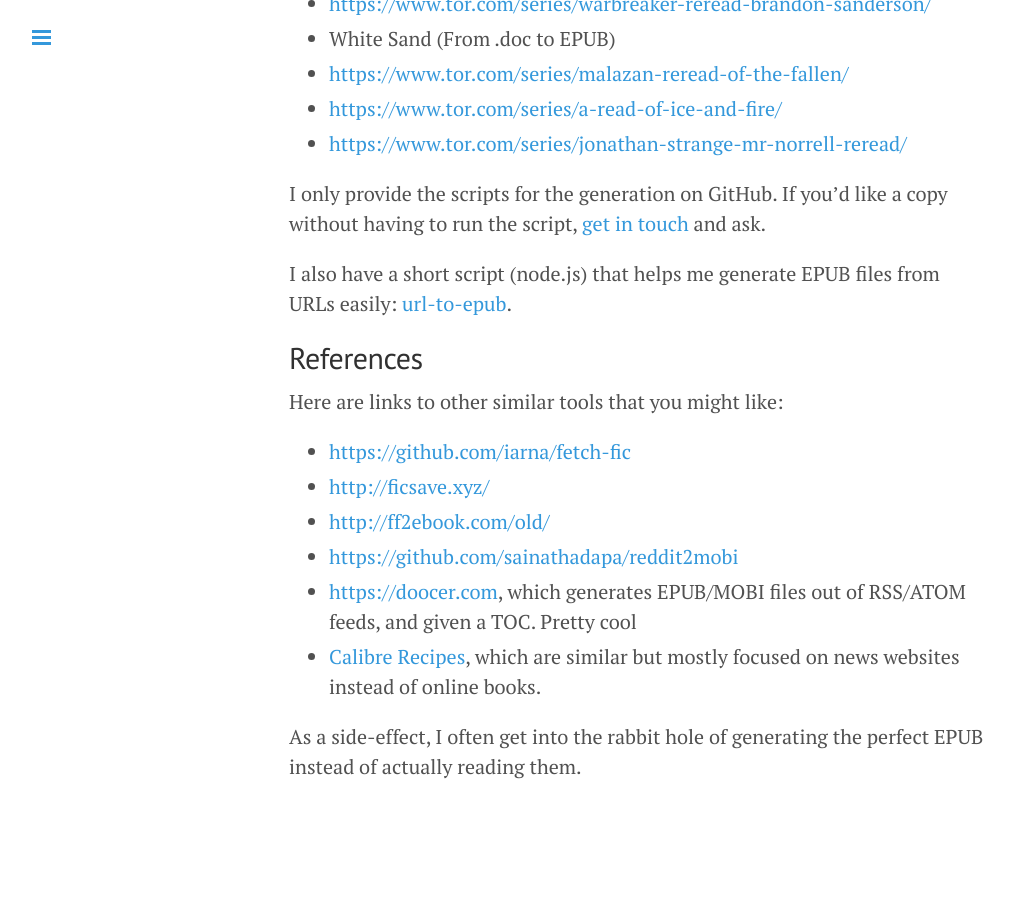
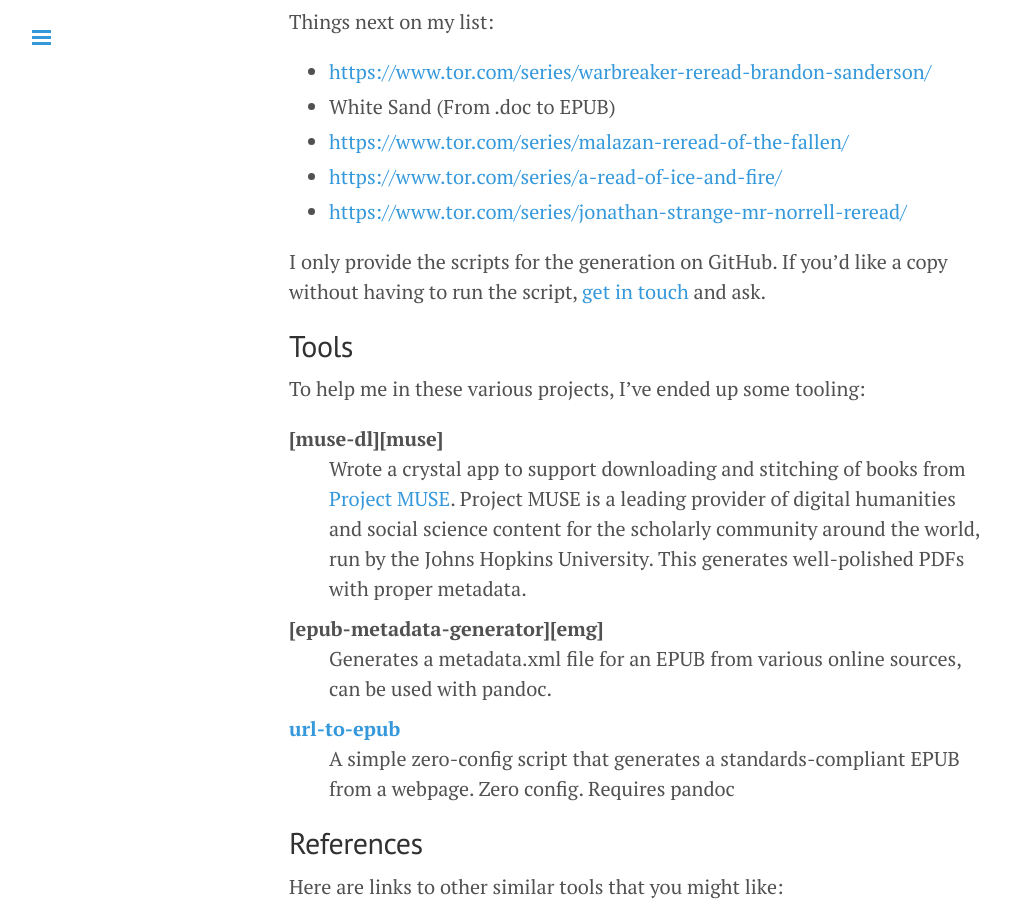
Before and after one commit to captn3m0/captn3m0.github.com, a Jekyll site: the page built from pages/ebooks.md, in a window 1280 px wide and 900 px high, scrolled down 1683 px. Shown: the whole window, without its empty margins (1-1014 px from the left). Built offline with Jekyll 4.4.1, drawn with Linux system fonts in a browser that asks for light colours; before the commit the page ends 2545 px from its top, so only the background shows below that; some of the changed text lies outside the part shown.

Commit message:
Adds note about MUSE, and improves tool links in /ebooks

```diff
--- a/pages/ebooks.md
+++ b/pages/ebooks.md
@@ -4,7 +4,11 @@
 permalink: /ebooks/
 ---
 
-A fun side-project that I often pick up is generation of semantically correct EPUB/MOBI/PDF files from various online books and content. Here's a list of the interesting books I've covered:
+A fun side-project that I often pick up is generation of semantically correct EPUB/MOBI/PDF files from various online books and content.
+
+## Books
+
+Here's a list of the interesting books I've covered:
 
 [Oathbringer][cosmere] [[source][oathbringer-source]]
 : Chapters 0-32 from Oathbringer, Book 3 in the Stormlight Archive, being published by Tor in serialized format.
@@ -57,7 +61,18 @@
 
 I only provide the scripts for the generation on GitHub. If you'd like a copy without having to run the script, [get in touch][contact] and ask.
 
-I also have a short script (node.js) that helps me generate EPUB files from URLs easily: [url-to-epub][].
+## Tools
+
+To help me in these various projects, I've ended up some tooling:
+
+[muse-dl][muse]
+: Wrote a crystal app to support downloading and stitching of books from [Project MUSE](https://muse.jhu.edu/). Project MUSE is a leading provider of digital humanities and social science content for the scholarly community around the world, run by the Johns Hopkins University. This generates well-polished PDFs with proper metadata.
+
+[epub-metadata-generator][emg]
+: Generates a metadata.xml file for an EPUB from various online sources, can be used with pandoc.
+
+[url-to-epub][url-to-epub]
+: A simple zero-config script that generates a standards-compliant EPUB from a webpage. Zero config. Requires pandoc
 
 ## References
 
```
Also changed, not shown: projects/index.md (+2 -2 lines).
